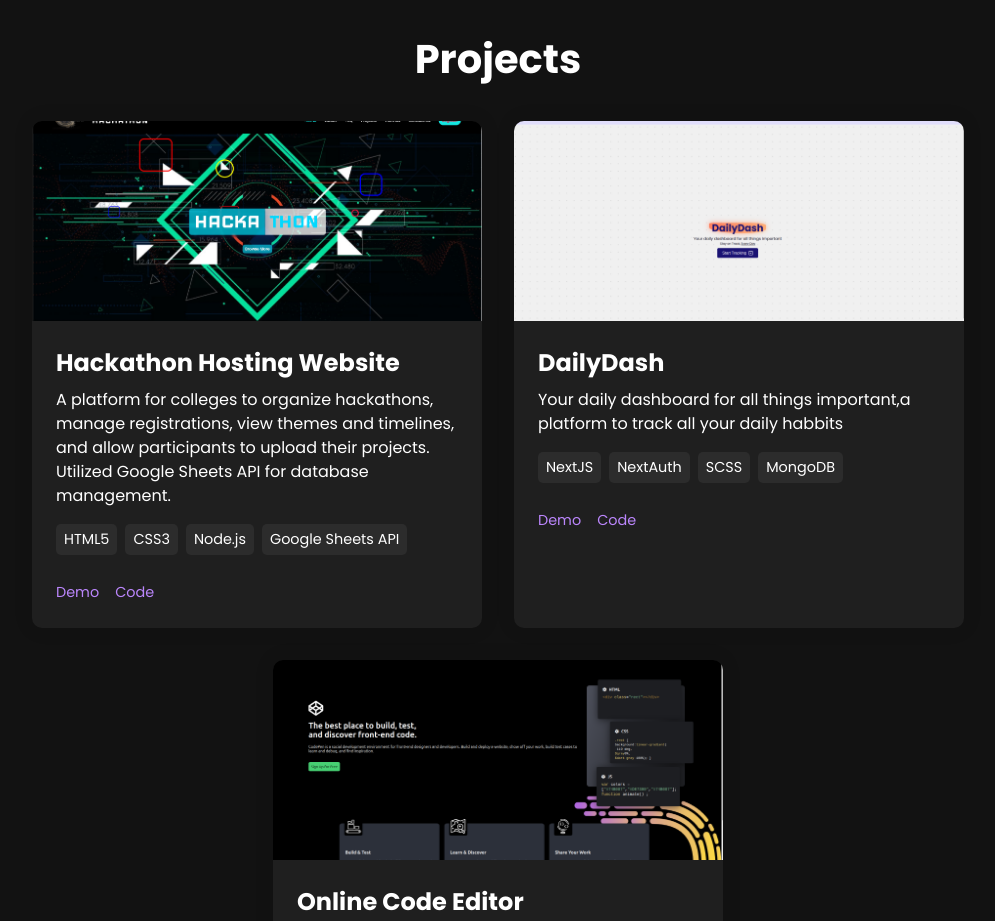
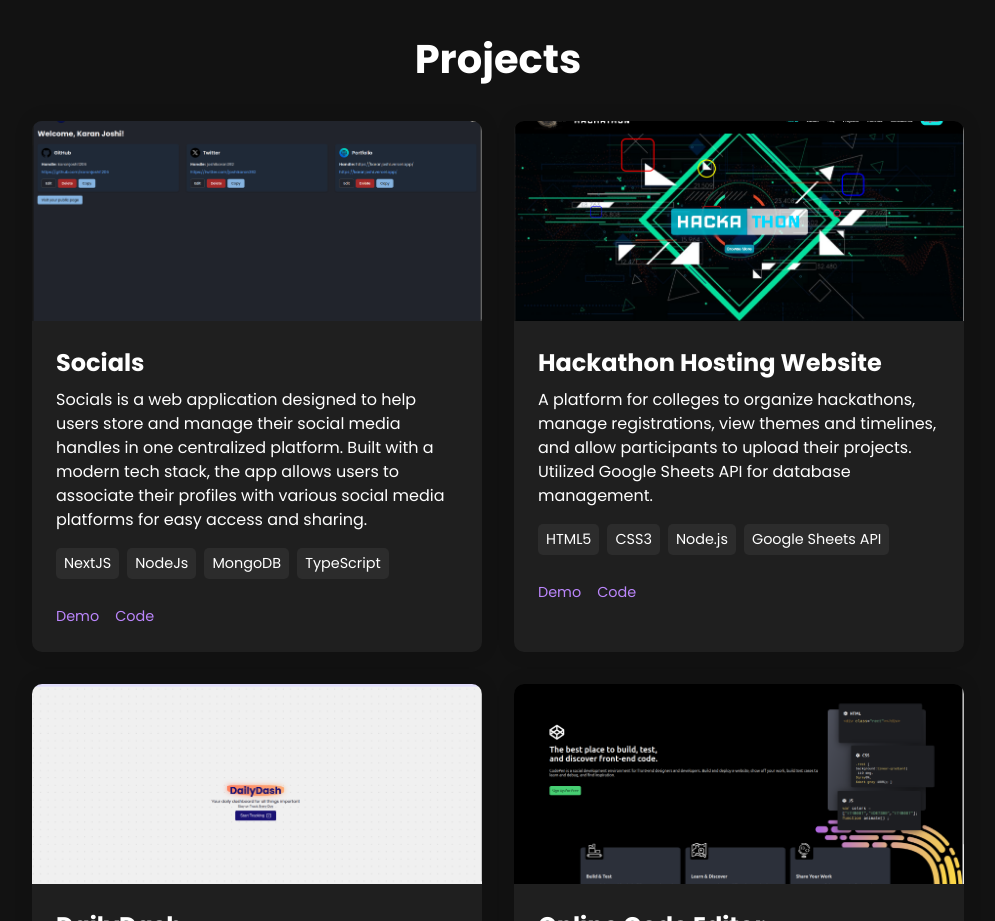
Before and after one commit to karanjoshi1206/Portfolio, a Next.js app: page / in a window 1280 px wide. Shown: the part 2180-3101 px from the top of the page, without its empty margins (142-1137 px from the left). Built offline with nearby package versions, Linux system fonts and the light colour scheme.

Commit message:
added new project

```diff
--- a/src/app/components/ProjectSection/projects.ts
+++ b/src/app/components/ProjectSection/projects.ts
@@ -1,6 +1,15 @@
 // Assuming this data is part of a Projects component or a data file (e.g., projectsData.ts)
 
 export const projects = [
+  {
+    title: "Socials",
+    description:
+      "Socials is a web application designed to help users store and manage their social media handles in one centralized platform. Built with a modern tech stack, the app allows users to associate their profiles with various social media platforms for easy access and sharing.   ",
+    techStack: ["NextJS", "NodeJs", "MongoDB", "TypeScript"],
+    demoUrl: "https://socials-blond-ten.vercel.app/",
+    codeUrl: "https://github.com/karanjoshi1206/socials",
+    image: "socials.png"
+  },
   {
     title: "Hackathon Hosting Website",
     description: "A platform for colleges to organize hackathons, manage registrations, view themes and timelines, and allow participants to upload their projects. Utilized Google Sheets API for database management.",
@@ -21,8 +30,8 @@ export const projects = [
     title: "Online Code Editor",
     description: "A simple online code editor with real-time preview and syntax highlighting. Users can write HTML, CSS, and JavaScript code and see the output in real-time.",
     techStack: ["ReactJs", "CSS3", "JavaScript"],
-    demoUrl: "hhttps://codepen-clone-blond.vercel.app/",
-    codeUrl: "https://github.com/karanjoshi1206/Codepen-clone/tree/master",
+    demoUrl: "https://codepen-clone-blond.vercel.app/",
+    codeUrl: "https://github.com/karanjoshi1206/Codepen-clone/",
     image: "codepen.png"
   }
   // Add more projects as needed
```
Also changed, not shown: public/assets/projects/socials.png (added).
